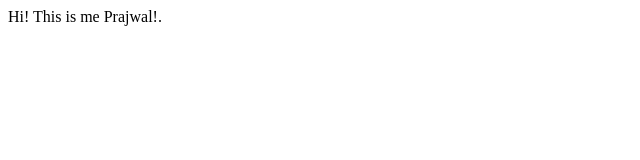
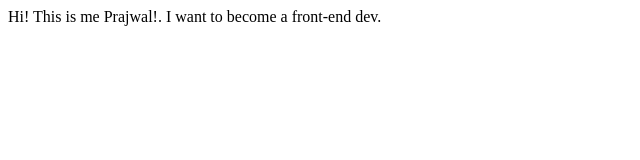
Before and after one commit to computeronaldo/my-personal-website, a plain HTML site: page index.html in a window 1280 px wide. Shown: the whole page, without its empty margins (0-640 px from the left). Drawn offline with Linux system fonts and the light colour scheme.

Commit message:
modified index.html

```diff
--- a/index.html
+++ b/index.html
@@ -8,5 +8,6 @@
 </head>
 <body>
     Hi! This is me Prajwal!.
+    I want to become a front-end dev.
 </body>
 </html>
```
